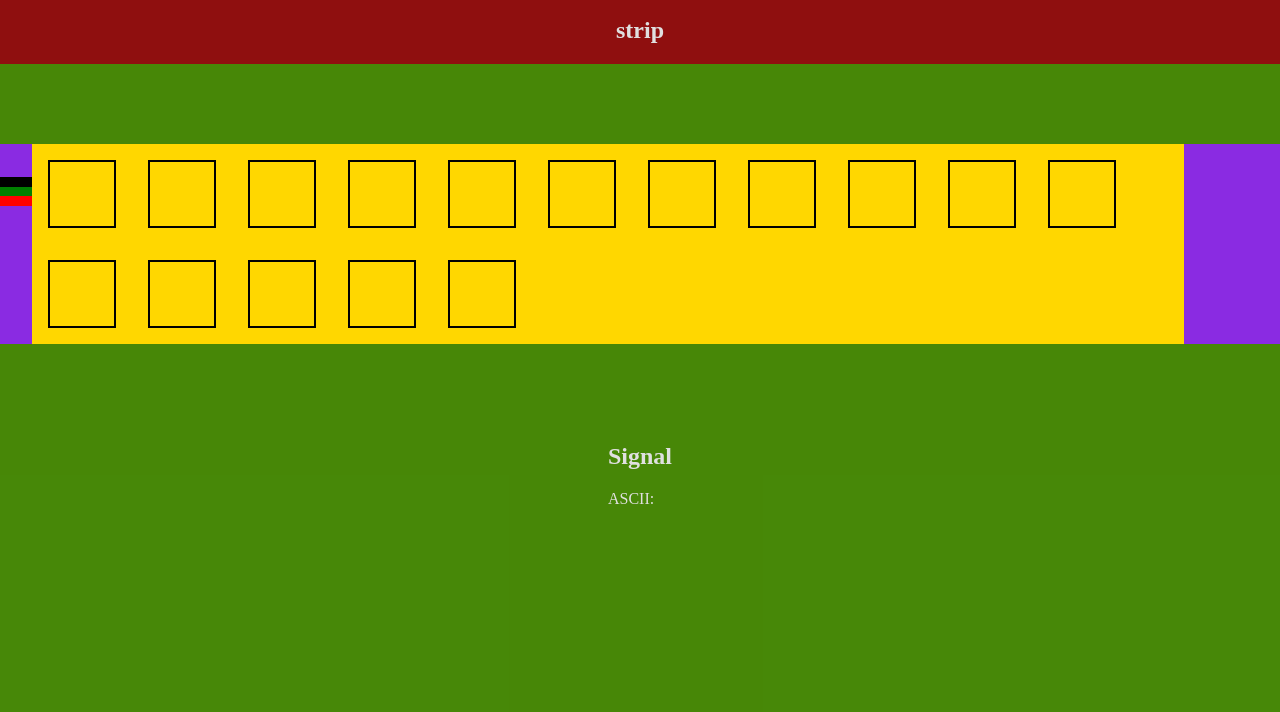
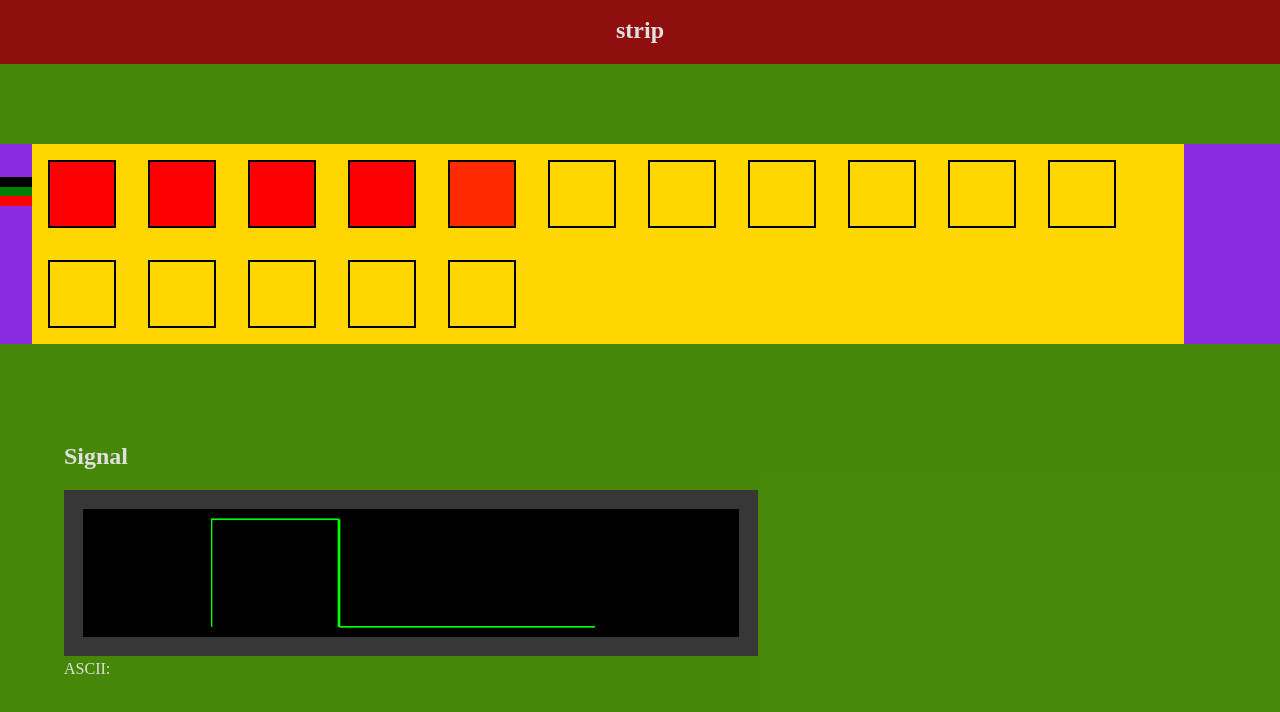
Before and after one commit to Stefan-011/WS2812B-Simulator, an Electron app: page mainWindow.html in a window 1280 px wide. Shown: the part 34-746 px from the top of the page. Drawn offline with Linux system fonts and the light colour scheme.

Commit message:
Binary signal display testing

```diff
--- a/main.js
+++ b/main.js
@@ -8,8 +8,8 @@ let mainWindow;
 
 app.on("ready", () => {
   mainWindow = new BrowserWindow({
-    minHeight: 700,
-    minWidth: 700,
+    minHeight: 400,
+    minWidth: 400,
     transparent: false,
     frame: false,
     webPreferences: {
--- a/mainWindow.html
+++ b/mainWindow.html
@@ -49,7 +49,7 @@
       </div>
         <div id="data-area">
           <h2>Signal</h2>
-          <div id="led-signal"></div>
+          <div id="led-signal"><canvas id="binaryChart"></canvas></div>
           <span>ASCII:</span>
         </div>
       </div>
--- a/src/js/appFunctions.js
+++ b/src/js/appFunctions.js
@@ -2,9 +2,12 @@ import { toBinary, toASCII, toRGB } from "./converters.js";
 import { linkedlist } from "./classes/linkedList.js";
 import { chip } from "./classes/chip.js";
 import { RGB } from "./classes/rgb.js";
+
 const num_of_RGB = 3;
 const bit_size = 8;
 const NUM_OF_CHIPS = 16;
+export const SIGNAL_SIZE = 24;
+
 window.onload = () => {
   const strip = new linkedlist();
   let color_bits = [];
@@ -46,16 +49,15 @@ window.onload = () => {
     color_bits.forEach((bit) => {
       curr_chip.receive_bit(bit);
     });
-    curr_chip = curr_chip.getNext();
     iterator++;
   }, 1000);
 
-  let curr_chip2 = strip.getHead();
-  setTimeout(() => {
-    clearInterval(sender_inteval);
-    while (curr_chip2 != null) {
-      curr_chip2.clear_color();
-      curr_chip2 = curr_chip2.getNext();
-    }
-  }, 4000);
+  // let curr_chip2 = strip.getHead();
+  // setTimeout(() => {
+  //   clearInterval(sender_inteval);
+  //   while (curr_chip2 != null) {
+  //     curr_chip2.clear_color();
+  //     curr_chip2 = curr_chip2.getNext();
+  //   }
+  // }, 4000);
 };
--- a/src/js/classes/chip.js
+++ b/src/js/classes/chip.js
@@ -1,6 +1,7 @@
 import { node } from "./linkedList.js";
 import { toASCII, toRGB } from "../converters.js";
 import { RGB } from "./rgb.js";
+import { drawBinarySignal, clear_canvas } from "../drawing_signal.js";
 export class chip extends node {
   #RGB_BINARY = [];
   #SERIAL_NUMER;
@@ -38,6 +39,10 @@ export class chip extends node {
     if (this._NEXT !== null) this._NEXT.receive_bit(bit);
   }
 
+  #show_signal(signal) {
+    drawBinarySignal(signal);
+  }
+
   #light_up() {
     let color = new RGB();
     color = toRGB(this.#RGB_BINARY, 8);
@@ -46,10 +51,12 @@ export class chip extends node {
 
     const chip_diode = document.getElementById(`${this.#SERIAL_NUMER}`);
     chip_diode.style.backgroundColor = `rgb(${color.r},${color.g},${color.b})`;
+    this.#show_signal(this.#RGB_BINARY);
   }
 
   clear_color() {
     const chip_diode = document.getElementById(`${this.#SERIAL_NUMER}`);
     chip_diode.style.backgroundColor = `transparent`;
+    clear_canvas();
   }
 }
--- /dev/null
+++ b/src/js/drawing_signal.js
@@ -0,0 +1,61 @@
+import { SIGNAL_SIZE } from "./appFunctions.js";
+
+const x_size = 12;
+const y_size = 12;
+const canvas = document.getElementById("binaryChart");
+const ctx = canvas.getContext("2d");
+
+function draw_one(ctx, canvas, next_bit, before_bit, position) {
+  console.log("draw zero");
+  if (before_bit == 1) {
+    if (next_bit == 1) {
+      ctx.moveTo(position * x_size, y_size);
+      ctx.lineTo((position + 2) * x_size, y_size);
+      ctx.stroke();
+      return;
+    } else {
+      ctx.moveTo(position * x_size, y_size);
+      ctx.lineTo((position + 1) * x_size, y_size);
+      ctx.lineTo((position + 1) * x_size, canvas.height - y_size);
+      ctx.stroke();
+      return;
+    }
+  }
+
+  if (next_bit !== 1) {
+    ctx.moveTo(position * x_size, canvas.height - y_size);
+    ctx.lineTo(position * x_size, y_size);
+    ctx.lineTo((position + 1) * x_size, y_size);
+    ctx.lineTo((position + 1) * x_size, canvas.height - y_size);
+    ctx.stroke();
+    return;
+  } else {
+    ctx.moveTo(position * x_size, canvas.height - y_size);
+    ctx.lineTo(position * x_size, y_size);
+    ctx.lineTo((position + 1) * x_size, y_size);
+
+    ctx.stroke();
+    return;
+  }
+}
+function draw_zero(ctx, canvas, position) {
+  ctx.moveTo(position * x_size, canvas.height - y_size);
+  ctx.lineTo((position + 1) * x_size, canvas.height - y_size);
+  ctx.stroke();
+}
+
+export function clear_canvas() {
+  ctx.clearRect(0, 0, canvas.width, canvas.height);
+}
+
+export function drawBinarySignal(binaryArray) {
+  ctx.strokeStyle = "lime";
+
+  for (let i = 0; i < SIGNAL_SIZE; i++) {
+    if (binaryArray[i] == 0) {
+      if (binaryArray[i + 1] !== null) draw_zero(ctx, canvas, i);
+    } else {
+      draw_one(ctx, canvas, binaryArray[i + 1], binaryArray[i - 1], i);
+    }
+  }
+}
--- a/src/styles/style.css
+++ b/src/styles/style.css
@@ -67,6 +67,7 @@ body {
   flex-direction: column;
   justify-content: start;
   align-items: center;
+  overflow: scroll;
 }
 
 #simulator-table {
@@ -132,3 +133,16 @@ body {
 #cable-g {
   background-color: green;
 }
+
+#data-area {
+  width: 90%;
+  height: 4rem;
+}
+
+#binaryChart {
+  background-color: black;
+  height: 8rem;
+  padding: 0 8rem;
+  width: 25rem;
+  border: #373737 1.2rem solid;
+}
```
